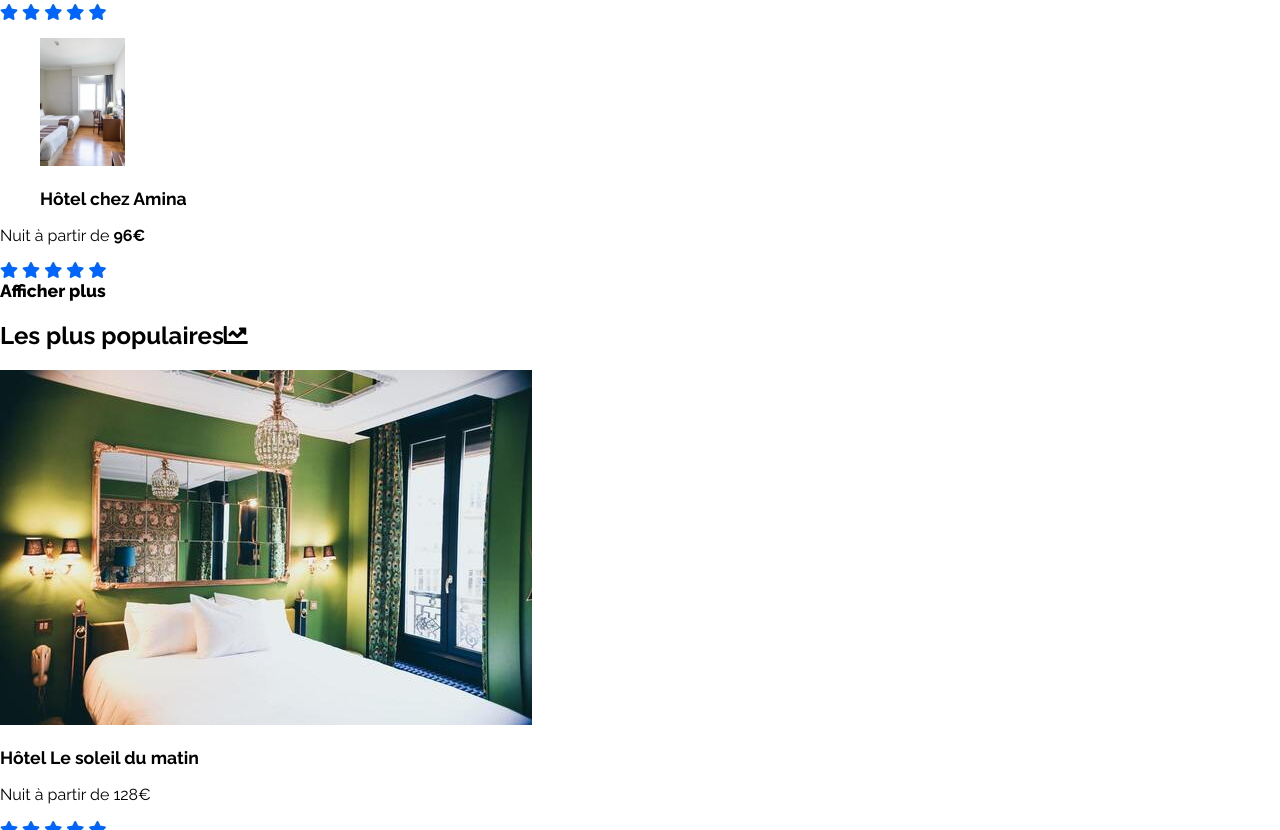
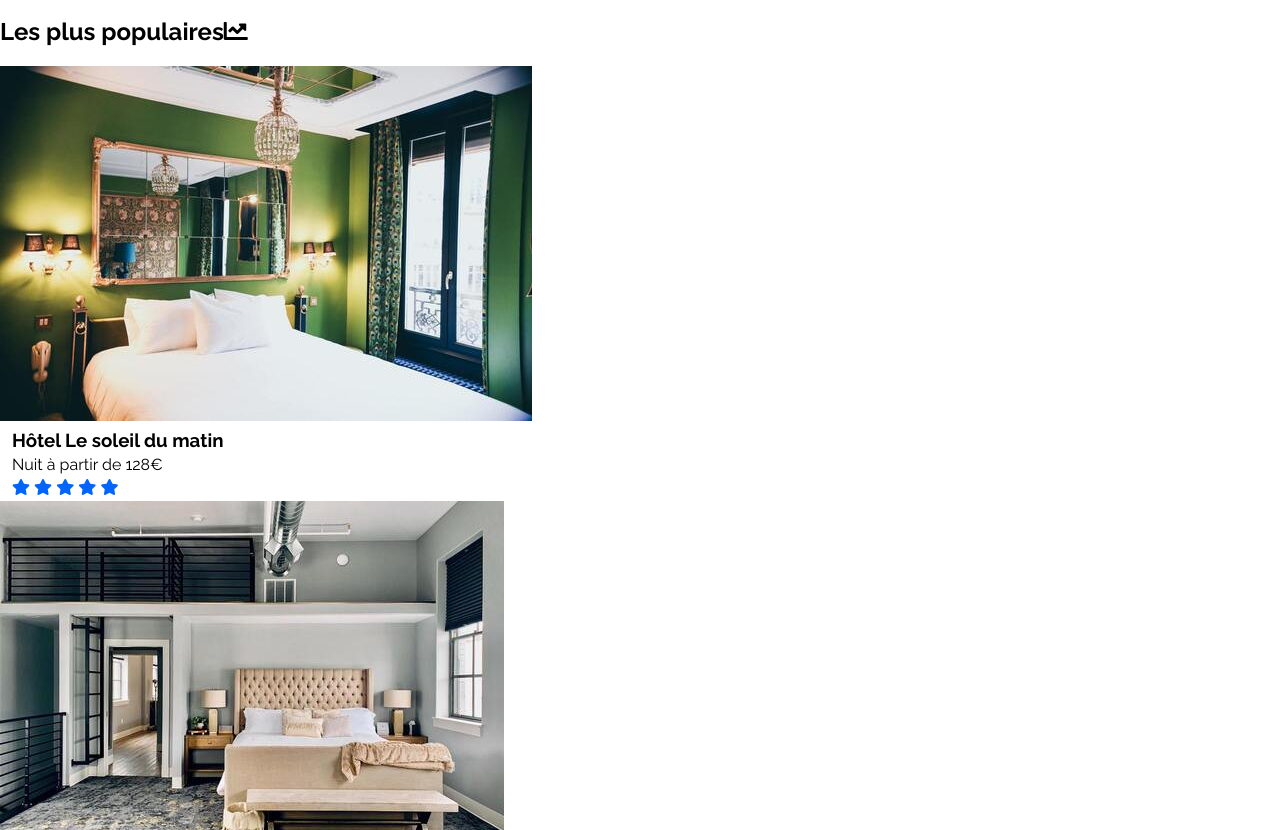
Before and after one commit to GuillaumePrieur/P2_Prieur_Guillaume, a plain HTML site: page index.html in a window 1280 px wide. Shown: the part 1970-2800 px from the top of the page. Drawn offline with Linux system fonts and the light colour scheme.

Commit message:
Ajout des carte Hebergements CSS

```diff
--- a/style.css
+++ b/style.css
@@ -177,35 +177,50 @@ a{
 }
 
 .lodgingMainCard{
+    background-color: white;
+    padding: 0.4rem;
+    border-radius: 1.25rem;
+    box-shadow: 0 0 16px black;
+    transition-duration: 0.1s;
+    cursor: pointer;
+    box-sizing: border-box;
+}
 
+.lodgingMainCard:hover {
+    transform: scale(1.01);
 }
 
 .lodgingMainCardFigure{
-
+    margin: 0;
 }
 
 .lodgingMainCardImg{
-    height: 8rem;
+    height: 7rem;
+    object-fit: cover;
+    max-width: 100%;
+    width: 100%;
+    max-height: 100%;
+    border-radius: 1rem 1rem 0 0;
 }
 
 .lodgingMainCardFigureCaption{
-
+    margin: 0.25rem 0.75rem 0 0.75rem;
 }
 
 .lodgingMainCardFigureCaptionTitle{
-    font-size: 1.1rem;
+    margin: 0.25rem 0.75rem 0.25rem 0.75rem;
 }
 
 .lodgingMainCardDesc{
-
+    margin: 0.25rem 0.75rem 0.25rem 0.75rem;
 }
 
 .lodgingMainCardDescPrice{
-
+    font-weight: bold;
 }
 
 .lodgingMainCardRating{
-
+    margin: 0 0.75rem 0.25rem 0.75rem;
 }
 
 .lodgingMainCardRatingIcon{
@@ -218,6 +233,7 @@ a{
 .lodgingMainViewmore{
     font-size: 1.1em;
     font-weight: 800;
+    font-weight: bold;
 }
 /* Les Plus Populaires */
 .lodgingPopular{
```
